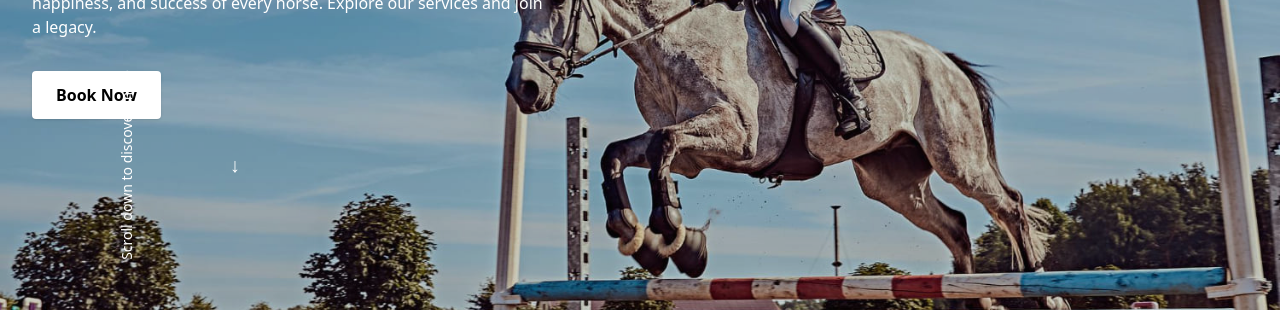
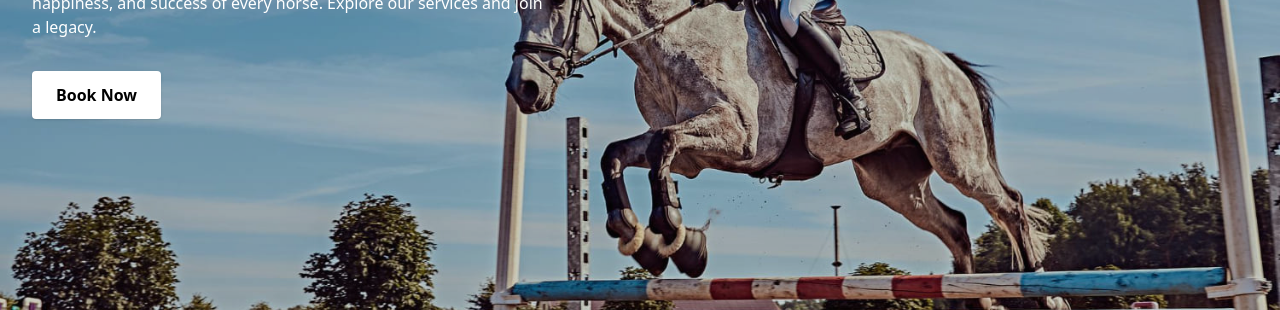
Before and after one commit to chengivan2/piaffe-academy, a Next.js app: page / in a window 1280 px wide. Shown: the part 296-606 px from the top of the page. Built offline with nearby package versions, Linux system fonts and the light colour scheme.

Commit message:
Added bounce entrance animation to the inner text

```diff
--- a/src/app/components/sections/Hero.tsx
+++ b/src/app/components/sections/Hero.tsx
@@ -4,6 +4,7 @@
 import React from "react";
 import Header from "../Header";
 import heroContent from "./HeroContent";
+import { motion } from "framer-motion";
 
 
 export default function Hero() {
@@ -11,7 +12,12 @@ export default function Hero() {
     <section className="relative min-w-full min-h-[100vh] bg-[url('/equestrian-horse-jump.jpg')] bg-cover bg-center">
       <div className="absolute inset-0 bg-[#0d0d0d] opacity-20"></div>
       <Header />
-      <div className="relative z-10 flex flex-col justify-center h-full px-8 pt-32 pb-16 max-w-3xl">
+      <motion.div
+        className="relative z-10 flex flex-col justify-center h-full px-8 pt-32 pb-16 max-w-3xl"
+        initial={{ y: -100, opacity: 0 }}
+        animate={{ y: 0, opacity: 1 }}
+        transition={{ type: "spring", bounce: 0.6, duration: 1 }}
+      >
         <h1 className="text-white text-6xl font-extrabold leading-tight mb-2">
           {heroContent.heading}
         </h1>
@@ -24,13 +30,7 @@ export default function Hero() {
         <button className="bg-white text-black font-semibold px-6 py-3 rounded shadow hover:bg-gray-200 transition mb-8 w-fit">
           {heroContent.bookNow}
         </button>
-        <div className="flex items-center gap-2">
-          <span className="text-white text-sm rotate-[-90deg] whitespace-nowrap">
-            {heroContent.scrollText}
-          </span>
-          <span className="text-white text-xl">↓</span>
-        </div>
-      </div>
+      </motion.div>
     </section>
   );
 }
--- a/src/app/components/sections/HeroContent.ts
+++ b/src/app/components/sections/HeroContent.ts
@@ -3,7 +3,6 @@ const heroContent = {
   subheading: 'Excellence in equine care',
   description: `Discover our world-class facilities, dedicated to the health, happiness, and success of every horse.\nExplore our services and join a legacy.`,
   bookNow: 'Book Now',
-  scrollText: 'Scroll down to discover more',
 };
 
 export default heroContent;
```
